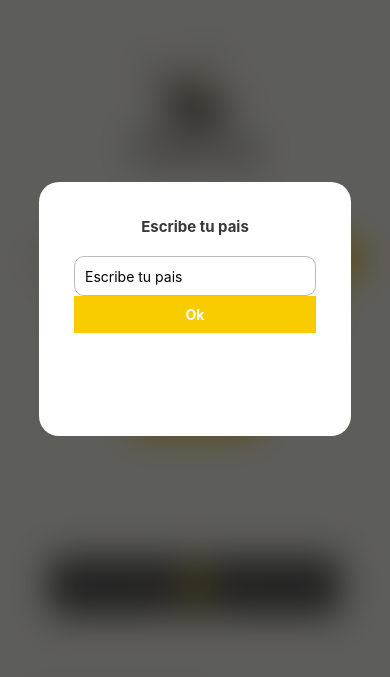
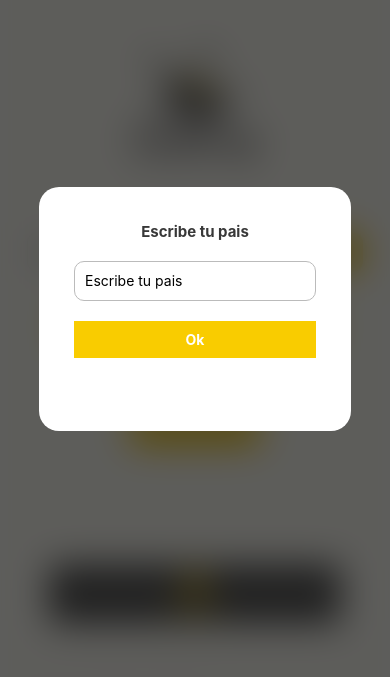
Before and after one commit to fralch/QueCocinoHoy, a React Native app: screen / in a window 390 px wide. Shown: the part 113-790 px from the top of the page. Built offline with nearby package versions, Linux system fonts and the light colour scheme.

Commit message:
validando que pais no este vacio

```diff
--- a/components/search.jsx
+++ b/components/search.jsx
@@ -137,10 +137,18 @@ export default function Search() {
 
                         <TextInput
                             style={[styles.input, { width: "100%", marginTop: 20 }]} placeholder="Escribe tu pais"
-                            onChangeText={text => setPais(text)} value={pais}
+                            onChangeText={text => {
+                                if (text != '') {
+                                    setPais(text);
+                                }
+                            }} value={pais}
                         />
 
-                        <TouchableOpacity style={[{ backgroundColor: "#F9CC00", paddingVertical: 10, paddingHorizontal: 30 }]} onPress={() => { setModalPais(false) }} >
+                        <TouchableOpacity style={[{ backgroundColor: "#F9CC00", paddingVertical: 10, paddingHorizontal: 30 }]} onPress={() => {
+                            if(pais != ''){
+                                setModalPais(false);
+                            }
+                         }} >
                             <Text style={[styles.textoModal, { color: "white" }]}>Ok</Text>
                         </TouchableOpacity>
 
@@ -167,6 +175,7 @@ const styles = StyleSheet.create({
         width: "75%",
         borderWidth: 1,
         padding: 10,
+        marginBottom: 20,
         borderRadius: 10,
         borderColor: '#bbb',
     },
@@ -176,7 +185,7 @@ const styles = StyleSheet.create({
         borderRadius: 20,
         padding: 35,
         width: "80%",
-        height: "30%",
+        height: "29%",
     },
     textoModal: {
         color: "#383838",
@@ -184,10 +193,6 @@ const styles = StyleSheet.create({
         textAlign: "center"
     },
     centeredView: {
-        flex: 1,
-        justifyContent: 'center',
-        alignItems: 'center',
-        marginTop: 22,
       },
       blurBackground: {
         flex: 1,
```
